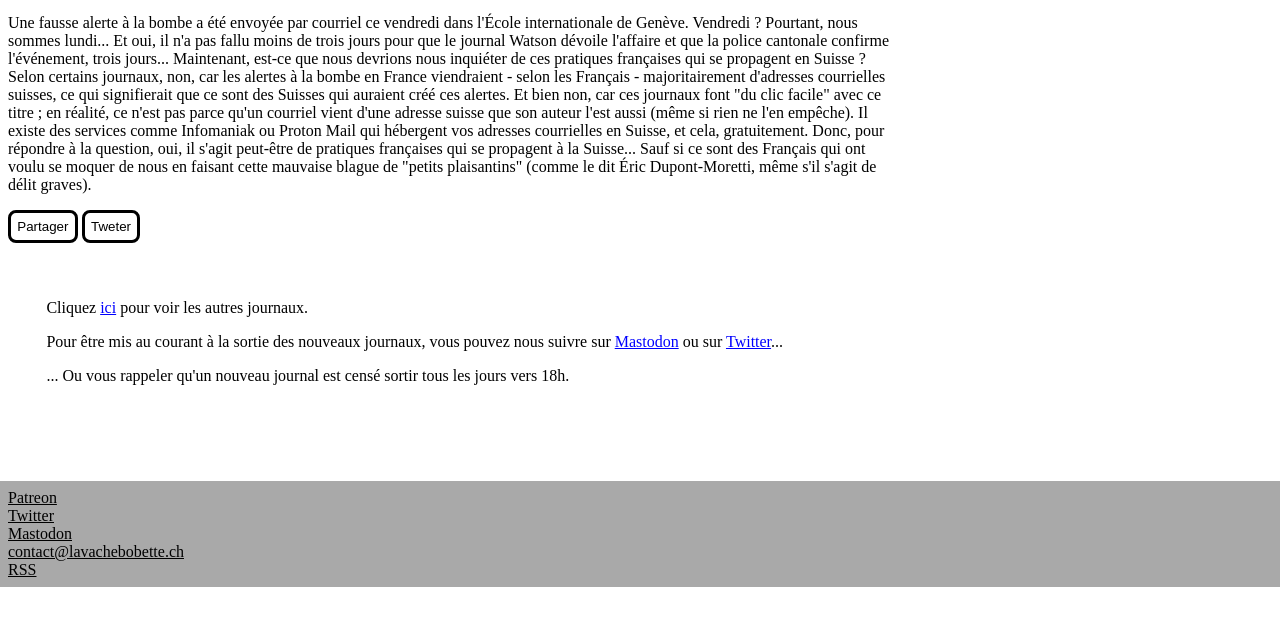
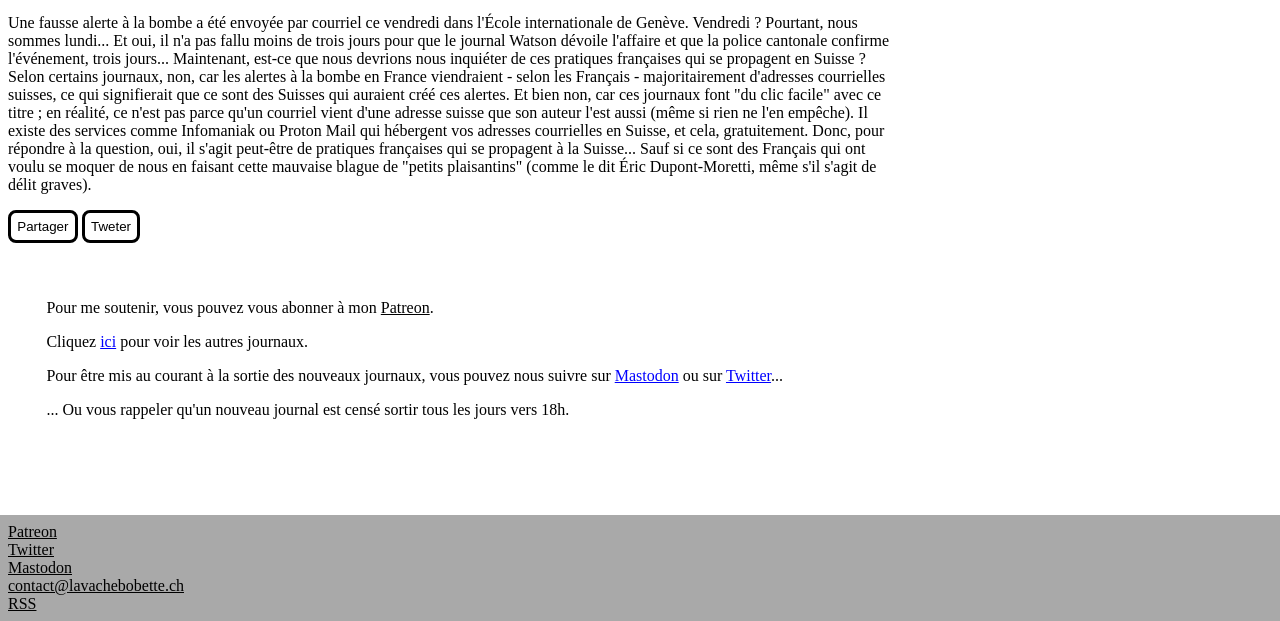
Before and after one commit to pioucraft/La-Vache-Bobette, a website: page public/journal/50985ae5-63a9-4eed-aee6-ff6b79a27da0.html in a window 1280 px wide. Shown: the part 710-1331 px from the top of the page. Before the commit the page ends 1297 px from the top, so only its background shows below. Drawn offline with Linux system fonts and the light colour scheme.

Commit message:
add patreon to after card in the journal.html

```diff
--- a/public/journal/50985ae5-63a9-4eed-aee6-ff6b79a27da0.html
+++ b/public/journal/50985ae5-63a9-4eed-aee6-ff6b79a27da0.html
@@ -26,6 +26,7 @@
             <button class="twitter" onclick="twitter()">Tweter</button>
         </div>
         <div class="after">
+            <p>Pour me soutenir, vous pouvez vous abonner à mon <a href="https://patreon.com/lavachebobette">Patreon</a>.</p>
             <p>Cliquez <a href="/journaux.html" style="color: blue;">ici</a> pour voir les autres journaux.</p>
             <p>Pour être mis au courant à la sortie des nouveaux journaux, vous pouvez nous suivre sur <a href="https://tooting.ch/@lavachebobette" style="color: blue;">Mastodon</a> ou sur <a style="color: blue;" href="https://twitter.com/lavachebobette">Twitter</a>...</p>
             <p>... Ou vous rappeler qu'un nouveau journal est censé sortir tous les jours vers 18h.</p>
```
Also changed, not shown: public/journal/68189aba-d3ca-4d74-b871-f5e2ec02a615.html (+1 -0 lines), public/journal/8b4ae353-9ff4-4d08-a374-696396d185ce.html (+1 -0 lines), templates/journal.html (+1 -0 lines).
